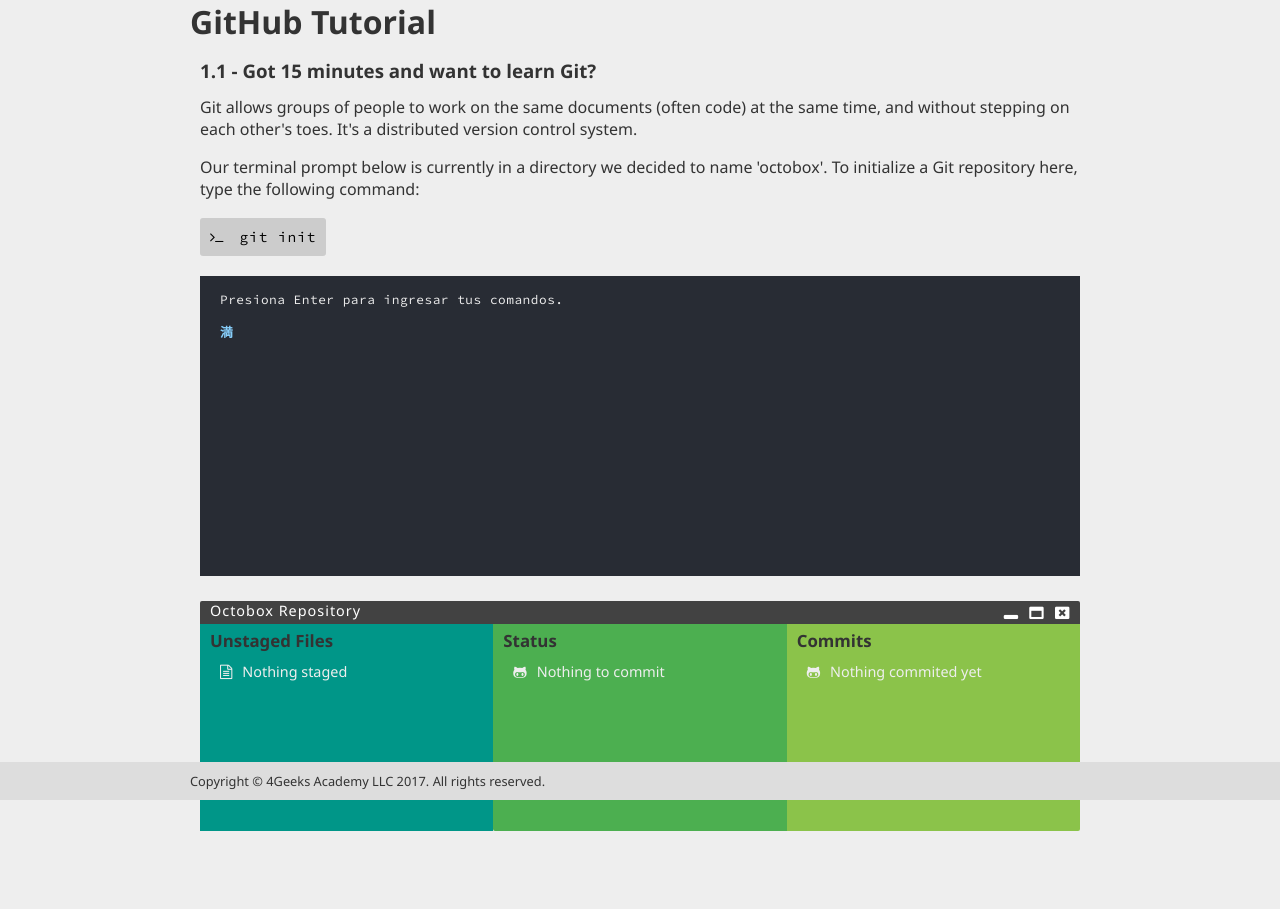
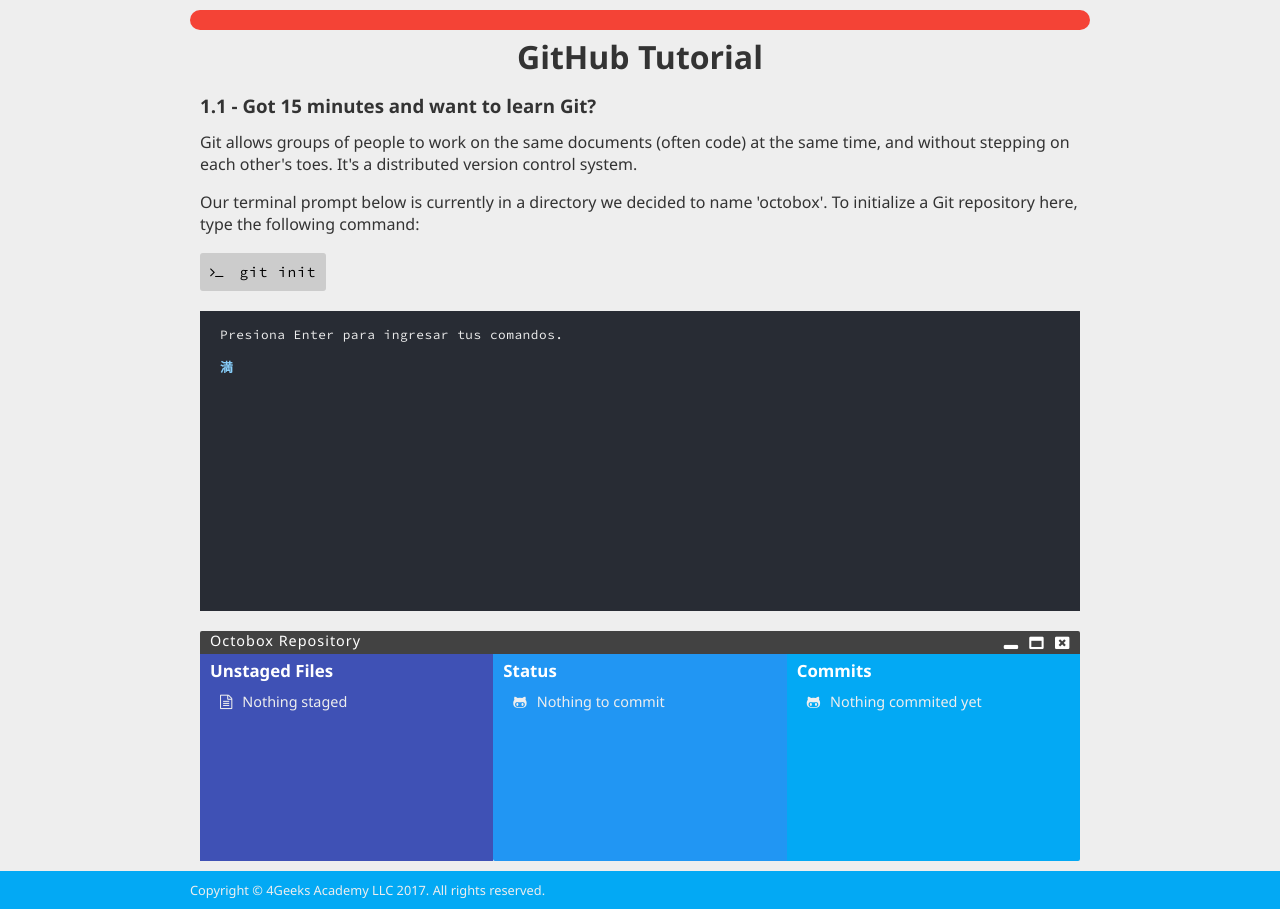
Before and after one commit to 4GeeksAcademy/git-interactive-tutorial, a plain HTML site: page index.html in a window 1280 px wide. Before the commit the page ends 856 px from the top, so only its background shows below. Drawn offline with Linux system fonts and the light colour scheme.

Commit message:
Add progress bar

```diff
--- a/css/style.css
+++ b/css/style.css
@@ -13,24 +13,53 @@
 }
 
 body {
+    display: flex;
+    min-height: 100vh;
+    flex-direction: column;
     background-color: #eee;
     font-family: 'Segoe UI', Tahoma, Geneva, Verdana, sans-serif;
     font-size: 16px;
     color: #333;
 }
 
+main {
+    flex: 1;
+}
+
 .container {
+    min-width: 600px;
     max-width: 900px;
     margin: 0 auto;
 }
 
-main {
+#area-practica {
     display: flex;
     flex-direction: column;
 }
 
 .hidden {
     opacity: 0;
+}
+
+h1 {
+    text-align: center;
+}
+
+/* =================================
+    PROGRESS BAR
+=================================== */
+
+#myProgress {
+    width: 100%;
+    background-color: #f44336;
+    border-radius: 30px;
+}
+#myBar {
+    width: 0%;
+    height: 20px;
+    background-color: #1976D2;
+    margin: 10px 0 5px 0;
+    border-radius: 30px;
 }
 
 /* =================================
@@ -153,15 +182,14 @@ main {
 =================================== */
 #repository {
     height: 250px;
-    margin: 5px 0 15px 0;
     font-size: .9rem;
+    color: #FFF;
 }
 
 #repository .header {
     display: flex;
     flex-direction: row;
     height: 10%;
-    color: #FFF;
     background-color: #424242;
     border-top-right-radius: 2px;
     border-top-left-radius: 2px;
@@ -199,16 +227,16 @@ main {
 }
 
 #repository .repo-status .unstaged {
-    background-color: #009688;
+    background-color: #3F51B5;
 }
 
 #repository .repo-status .status {
-    background-color: #4CAF50;
+    background-color: #2196F3;
     border-bottom-left-radius: 2px;
 }
 
 #repository .repo-status div.commits {
-    background-color: #8BC34A;
+    background-color: #03A9F4;
     border-bottom-right-radius: 2px;
 }
 
@@ -257,12 +285,10 @@ main {
 =================================== */
 
 footer {
-    position: absolute;
-    bottom: 0;
-    width: 100%;
     font-size: .8rem;
     padding: 10px;
-    background-color: #ddd;
+    background-color: #03A9F4;
+    color: #EEE;
 }
 
 /* =================================
--- a/index.html
+++ b/index.html
@@ -13,8 +13,14 @@
     <link rel="stylesheet" href="./css/style.css">
 </head>
 <body>
+    <main>
+        <div class="container">
+            <div id="myProgress">
+                <div id="myBar"></div>
+            </div>
+        </div>
 
-    <main class="container">
+        <div id="area-practica" class="container">
             <h1>GitHub Tutorial</h1>
             <section id="leccion">
                 <div id="instrucciones">
@@ -60,6 +66,7 @@
                     </div>
                 </div>
             </section>
+        </div>
     </main>
 
     <footer>
--- a/js/main.js
+++ b/js/main.js
@@ -74,6 +74,8 @@
     var config = JSON.parse(file).config;
 
     var leccionActual = 1;
+    var avanceActual = 0;
+    var leccionPorcentaje = 100 / getObjLength(lecciones);
 
     var consoleArea = document.querySelector('.console-area');
     var textarea = document.querySelector('#console-input');
@@ -153,6 +155,10 @@
         // Mostrar resultado
         if (passOrFail == 'pass') {
             // PASSED
+            // Actualizar barra de progreso
+            avanceActual += leccionPorcentaje;
+            document.querySelector('#myBar').style.width = avanceActual + "%";
+            // Mensajes de exito
             for (var i = 0; i < lecciones[leccionActual].successMessages.length; i++) {
                 let parrafo = createElementNode("p", lecciones[leccionActual].successMessages[i]);
                 consoleArea.appendChild(parrafo);
@@ -259,6 +265,18 @@
         }
     }
 
+    function getObjLength(obj) {
+        let count = 0;
+        let i;
+
+        for (i in obj) {
+            if (obj.hasOwnProperty(i)) {
+                count++;
+            }
+        }
+        return count;
+    }
+
     document.querySelector('.comando').addEventListener('click', () => {
         textarea.value = "";
         textarea.classList.add("typed");
```
Lines whose indentation alone changed are shown as unchanged.
